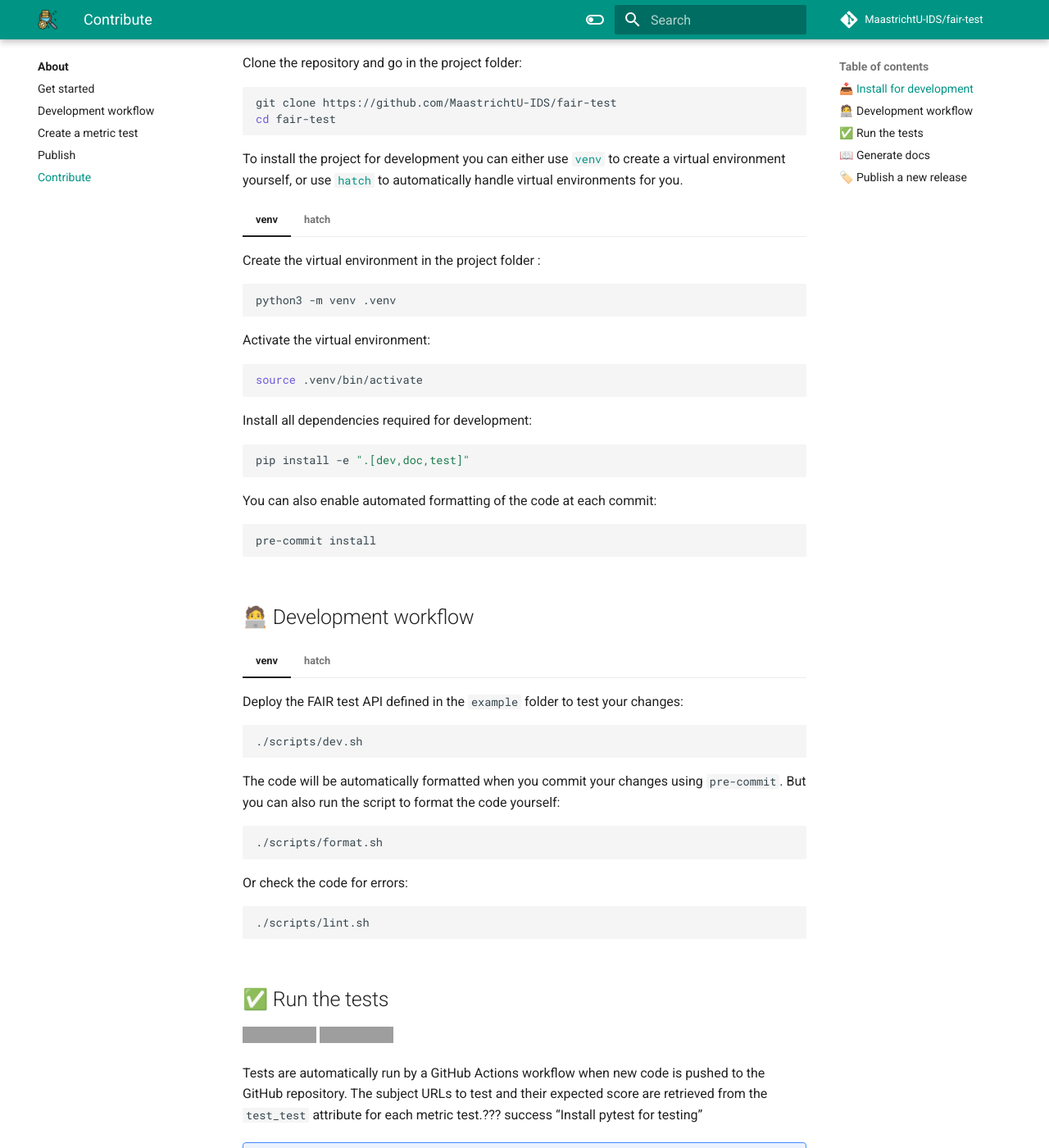
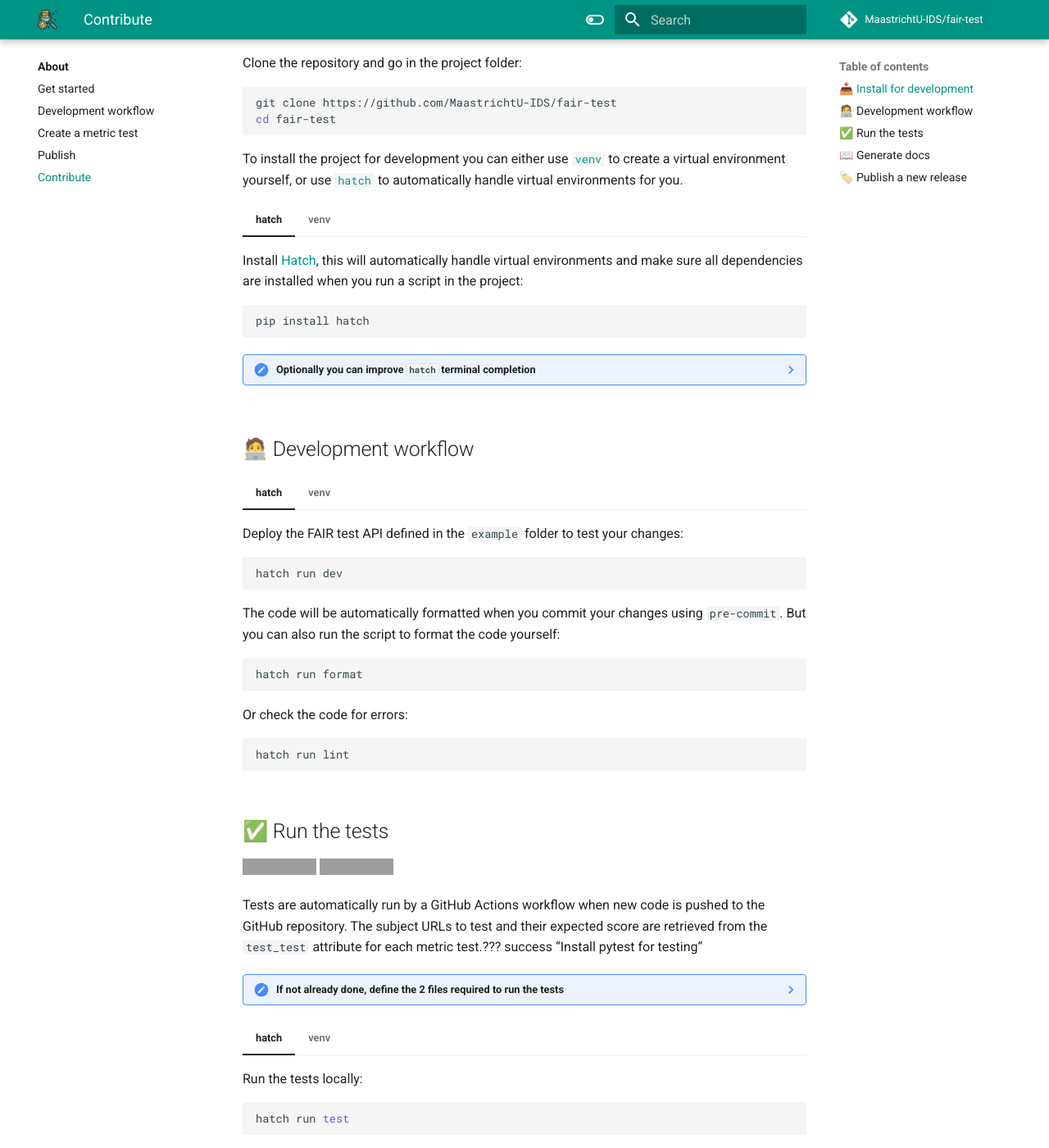
Before and after one commit to MaastrichtU-IDS/fair-test, an MkDocs documentation site: the page built from docs/contributing.md, in a window 1280 px wide and 1400 px high, scrolled down 367 px. Shown: the whole window at 82% size. Built offline with MkDocs 1.6.1 and Material for MkDocs 9.7.7, drawn with Linux system fonts in a browser that asks for light colours; a script that is not in the unit is left out; comment, search, counter and statistics services are not loaded; some of the changed text lies outside the part shown; grey boxes are pictures that could not be loaded.

Commit message:
contributing docs

````diff
--- a/docs/contributing.md
+++ b/docs/contributing.md
@@ -14,6 +14,23 @@
 ```
 
 To install the project for development you can either use [`venv`](https://docs.python.org/3/library/venv.html) to create a virtual environment yourself, or use [`hatch`](https://hatch.pypa.io) to automatically handle virtual environments for you.
+
+=== "hatch"
+
+    Install [Hatch](https://hatch.pypa.io), this will automatically handle virtual environments and make sure all dependencies are installed when you run a script in the project:
+
+    ```bash
+    pip install hatch
+    ```
+
+    ??? note "Optionally you can improve `hatch` terminal completion"
+
+        See the [official documentation](https://hatch.pypa.io/latest/cli/about/#tab-completion) for more details. For ZSH you can run these commands:
+
+        ```bash
+        _HATCH_COMPLETE=zsh_source hatch > ~/.hatch-complete.zsh
+        echo ". ~/.hatch-complete.zsh" >> ~/.zshrc
+        ```
 
 === "venv"
 
@@ -41,25 +58,27 @@
     pre-commit install
     ```
 
+## 🧑‍💻 Development workflow
+
 === "hatch"
 
-    Install [Hatch](https://hatch.pypa.io), this will automatically handle virtual environments and make sure all dependencies are installed when you run a script in the project:
+    Deploy the FAIR test API defined in the `example` folder to test your changes:
 
     ```bash
-    pip install hatch
+    hatch run dev
     ```
 
-    ??? note "Optionally you can improve `hatch` terminal completion"
+    The code will be automatically formatted when you commit your changes using `pre-commit`. But you can also run the script to format the code yourself:
 
-        See the [official documentation](https://hatch.pypa.io/latest/cli/about/#tab-completion) for more details. For ZSH you can run these commands:
+    ```bash
+    hatch run format
+    ```
 
-        ```bash
-        _HATCH_COMPLETE=zsh_source hatch > ~/.hatch-complete.zsh
-        echo ". ~/.hatch-complete.zsh" >> ~/.zshrc
-        ```
+    Or check the code for errors:
 
-
-## 🧑‍💻 Development workflow
+    ```bash
+    hatch run lint
+    ```
 
 === "venv"
 
@@ -79,26 +98,6 @@
 
     ```bash
     ./scripts/lint.sh
-    ```
-
-=== "hatch"
-
-    Deploy the FAIR test API defined in the `example` folder to test your changes:
-
-    ```bash
-    hatch run dev
-    ```
-
-    The code will be automatically formatted when you commit your changes using `pre-commit`. But you can also run the script to format the code yourself:
-
-    ```bash
-    hatch run format
-    ```
-
-    Or check the code for errors:
-
-    ```bash
-    hatch run lint
     ```
 
 
@@ -131,6 +130,20 @@
     ```
 
 
+=== "hatch"
+
+	Run the tests locally:
+
+	```bash
+	hatch run test
+	```
+
+	You can also run the tests only for a specific metric test:
+
+	```bash
+	hatch run test --metric a1-metadata-protocol
+	```
+
 === "venv"
 
 	Run the tests locally:
@@ -145,21 +158,6 @@
 	./scripts/test.sh --metric a1-metadata-protocol
 	```
 
-=== "hatch"
-
-	Run the tests locally:
-
-	```bash
-	hatch run test
-	```
-
-	You can also run the tests only for a specific metric test:
-
-	```bash
-	hatch run test --metric a1-metadata-protocol
-	```
-
-
 ## 📖 Generate docs
 
 [![Publish docs](https://github.com/MaastrichtU-IDS/fair-test/actions/workflows/deploy-docs.yml/badge.svg)](https://github.com/MaastrichtU-IDS/fair-test/actions/workflows/deploy-docs.yml)
@@ -168,16 +166,16 @@
 
 Serve the docs on [http://localhost:8008](http://localhost:8008){:target="_blank"}
 
+=== "hatch"
+
+    ```bash
+    hatch run docs
+    ```
+
 === "venv"
 
     ```bash
     ./scripts/docs-serve.sh
-    ```
-
-=== "hatch"
-
-    ```bash
-    hatch run docs
     ```
 
 
@@ -189,53 +187,3 @@
 2. Push to GitHub
 3. Create a new release on GitHub
 4. A GitHub Action workflow will automatically publish the new version to PyPI
-
-<!--
-
-## 🐣 Hatch development workflow
-
-Install [Hatch](https://hatch.pypa.io), this will automatically handle virtual environments and make sure all dependencies are installed when you run a script in the project:
-
-```bash
-pip install hatch
-```
-
-??? note "Optionally you can improve `hatch` terminal completion"
-
-    See the [official documentation](https://hatch.pypa.io/latest/cli/about/#tab-completion) for more details. For ZSH you can run these commands:
-
-    ```bash
-    _HATCH_COMPLETE=zsh_source hatch > ~/.hatch-complete.zsh
-    echo ". ~/.hatch-complete.zsh" >> ~/.zshrc
-    ```
-
-Deploy the FAIR test API defined in the `example` folder to test your changes:
-
-```bash
-hatch run dev
-```
-
-Format the code automatically:
-
-```bash
-hatch run format
-```
-
-Automatically check the code for errors:
-
-```bash
-hatch run lint
-```
-
-Serve the docs locally:
-
-```bash
-hatch run docs
-```
-
-Run the tests:
-
-```bash
-hatch run test
-```
--->
````
